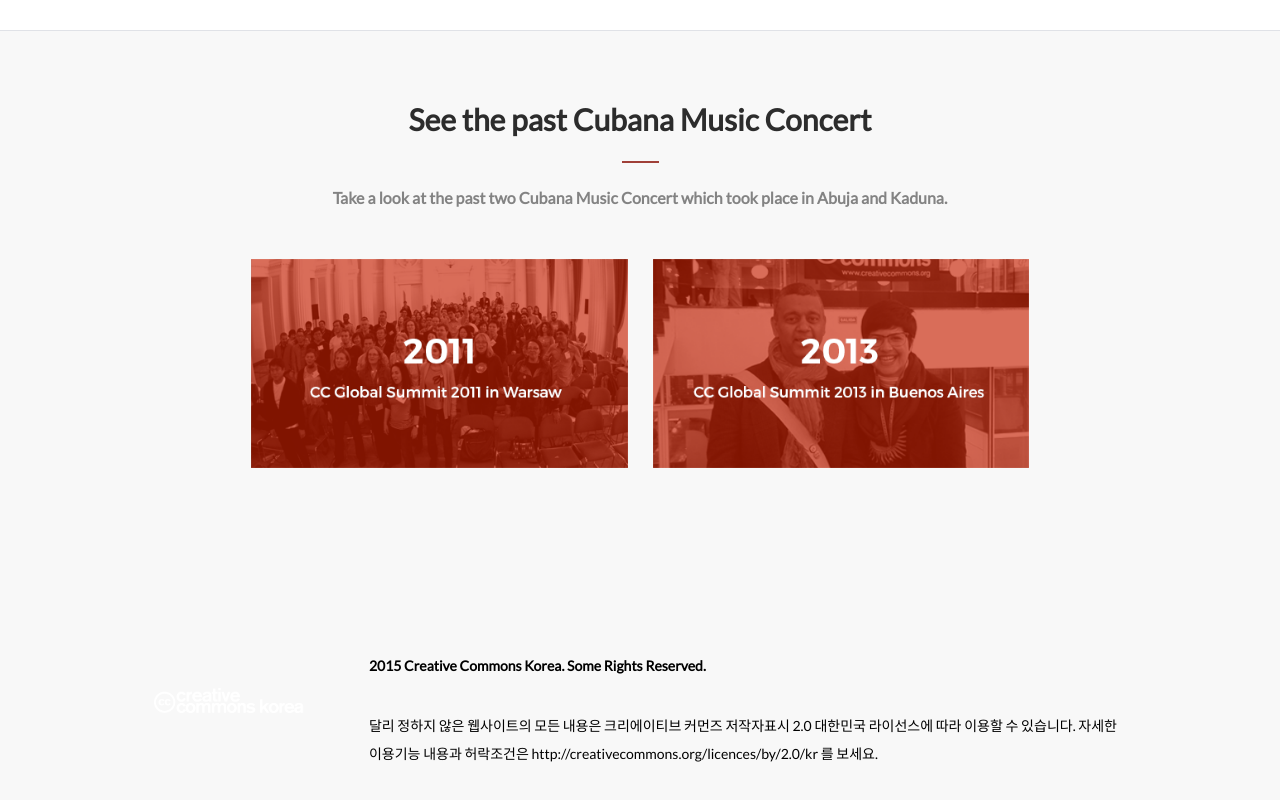
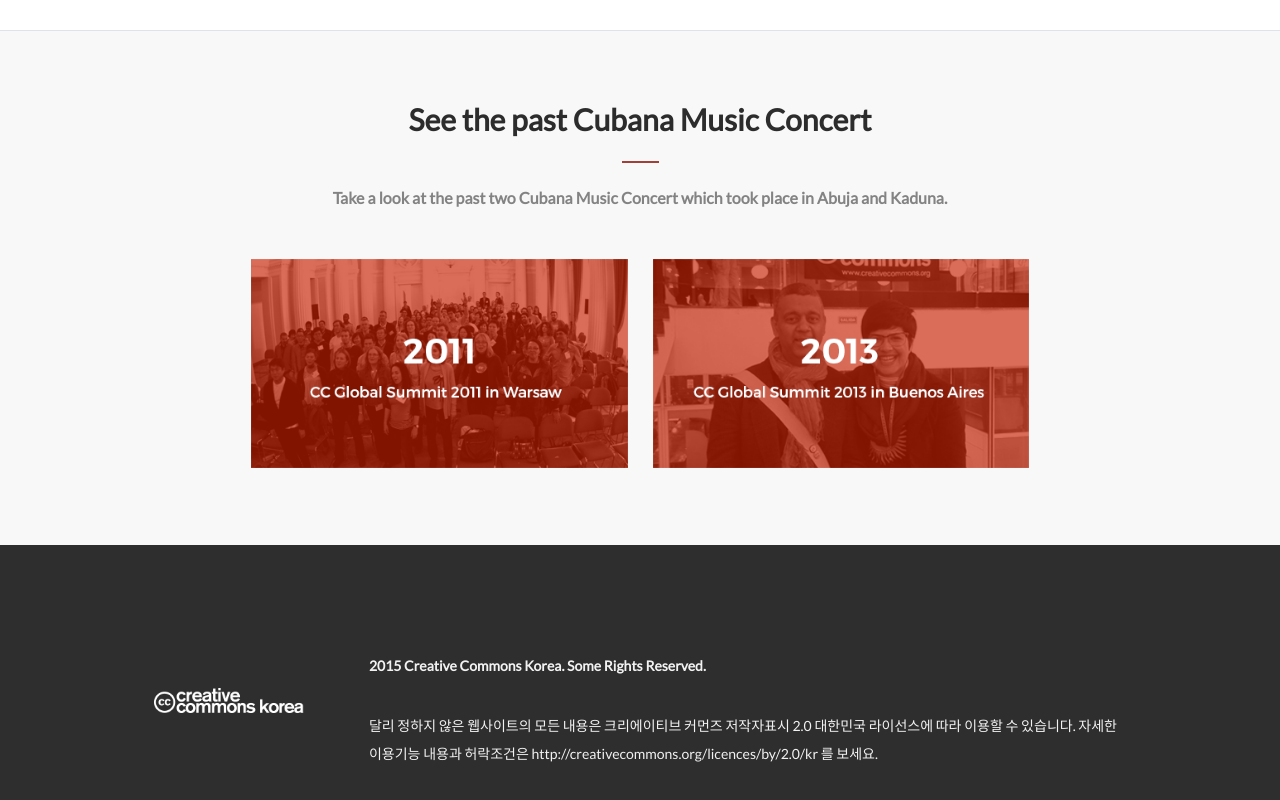
Before and after one commit to abiola-arobieke/music-concert, a website: page about.html in a window 1280 px wide. Shown: the part 1611-2411 px from the top of the page. Drawn offline with Linux system fonts and the light colour scheme.

Commit message:
Modify index.css file

```diff
--- a/index.css
+++ b/index.css
@@ -610,6 +610,14 @@
   background-color: #f2f2f2;
 }
 
+.footer-bg {
+  background-color: #f2f2f2;
+}
+
+.footer-text {
+  color: #3b3e45;
+}
+
 .bg-off-white {
   background-color: #f8f8f8;
 }
@@ -1066,4 +1074,12 @@
   .show-sm {
     display: none;
   }
+
+  .footer-bg {
+    background-color: #2e2e2e;
+  }
+
+  .footer-text {
+    color: #f2f2f2;
+  }
 }
```
